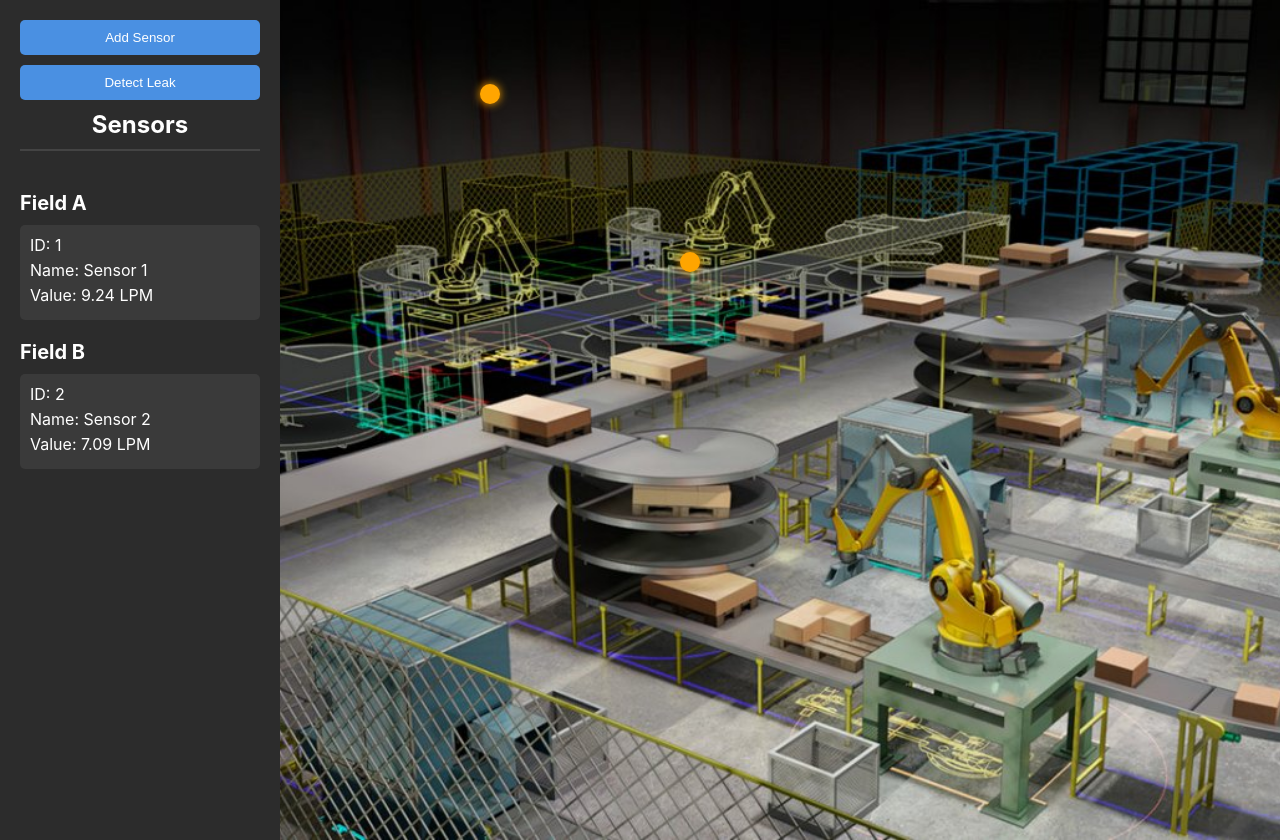
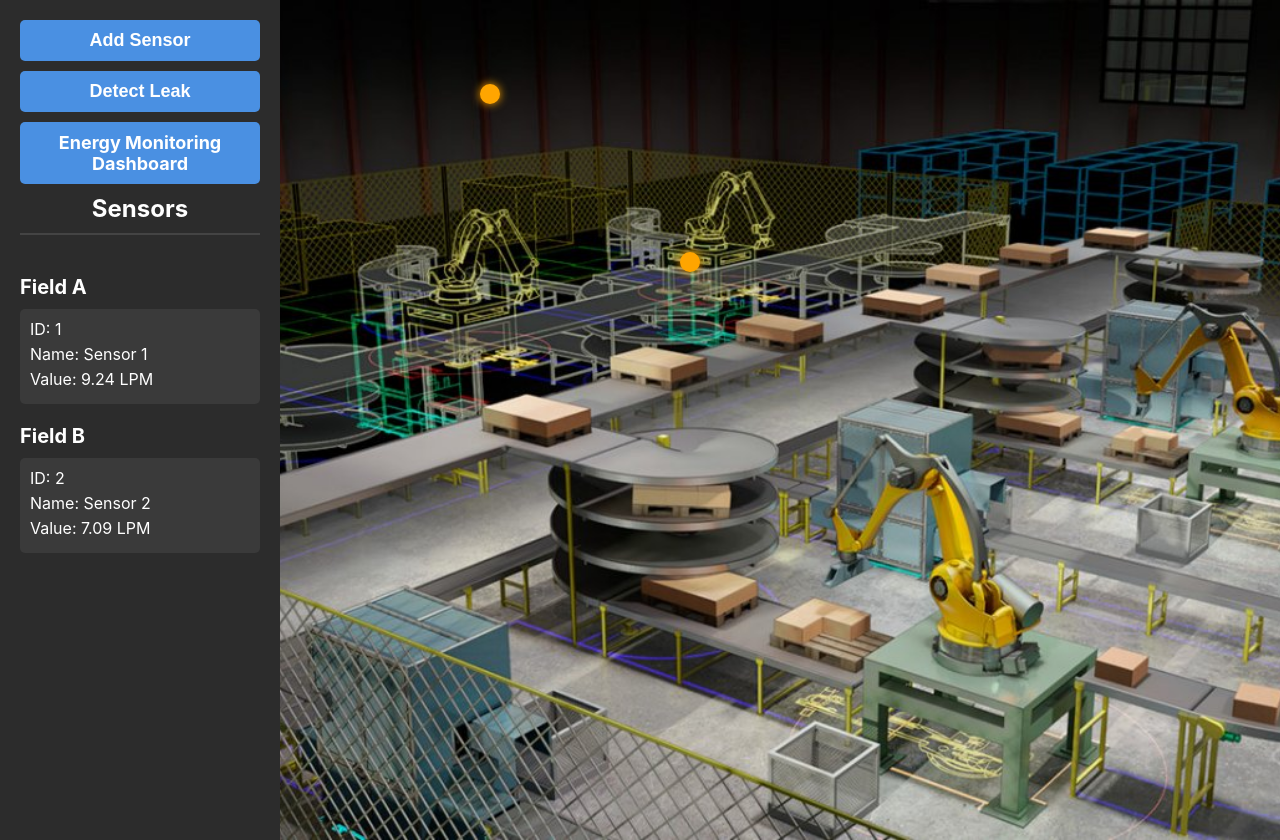
Before and after one commit to VirtuosoEric/factory-monitor, a React (Create React App) app: page / in a window 1280 px wide. Built offline with nearby package versions, Linux system fonts and the light colour scheme.

Commit message:
add energy monitoring dashboard button

```diff
--- a/src/components/Sidebar.css
+++ b/src/components/Sidebar.css
@@ -62,7 +62,8 @@
 }
 
 .add-sensor-button,
-.detect-leak-button {
+.detect-leak-button,
+.dashboard-link {
   padding: 10px;
   margin-bottom: 10px;
   background-color: #4a90e2;
@@ -72,14 +73,20 @@
   cursor: pointer;
   text-align: center;
   transition: background-color 0.3s;
+  display: block; /* Ensure the link behaves like a block element */
+  text-decoration: none; /* Remove the default underline from the link */
+  font-weight: bold;
+  font-size: 18px; /* Increase the font size of the button text */
 }
 
 .add-sensor-button:hover,
-.detect-leak-button:hover {
+.detect-leak-button:hover,
+.dashboard-link:hover {
   background-color: #357abd;
 }
 
 .add-sensor-button:active,
-.detect-leak-button:active {
+.detect-leak-button:active,
+.dashboard-link:active {
   background-color: #2c5f9e;
 }
--- a/src/components/Sidebar.js
+++ b/src/components/Sidebar.js
@@ -17,6 +17,9 @@ const Sidebar = ({ sensors, onAddSensor, onDetectLeak }) => {
     <div className="sidebar">
       <button onClick={onAddSensor} className="add-sensor-button">Add Sensor</button>
       <button onClick={onDetectLeak} className="detect-leak-button">Detect Leak</button>
+      <a href="https://dashboard-major-eks008.sa.wise-paas.com/frame/%E6%BE%84%E8%8C%82?var-machineId=&var-parameterName=&orgId=35&language=zh-TW&theme=gray&panelTitleShow=false" target="_blank" rel="noopener noreferrer" className="dashboard-link">
+      Energy Monitoring Dashboard
+      </a>
       <h2>Sensors</h2>
       <div className="sensor-list">
         {Object.keys(groupedSensors).map(field => (
```
